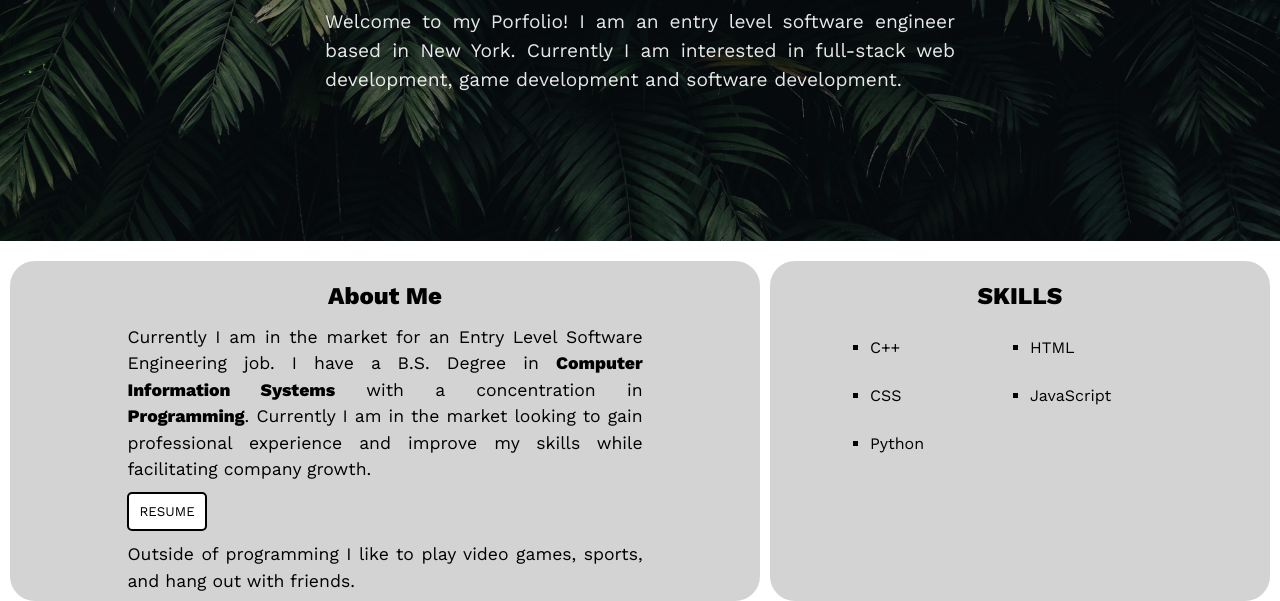
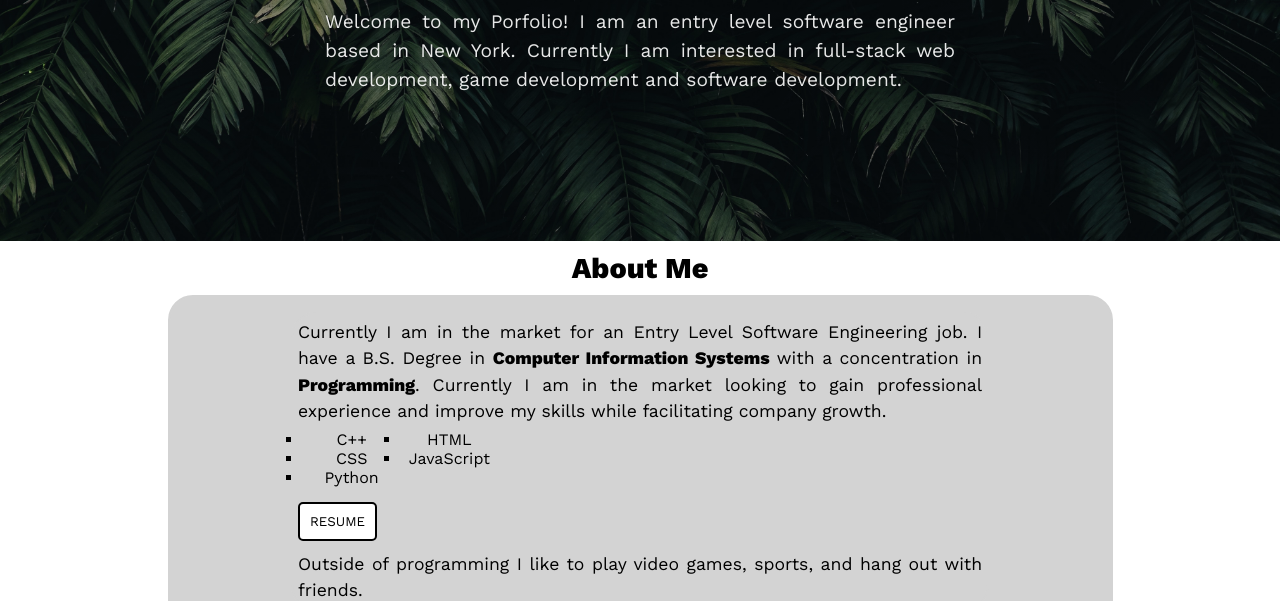
Before and after one commit to lentay-byte/lentay-byte.github.io, a plain HTML site: page index.html in a window 1280 px wide. Shown: the part 199-800 px from the top of the page. Drawn offline with nearby package versions, Linux system fonts and the light colour scheme.

Commit message:
Skills container
Deleted the skills container

```diff
--- a/index.html
+++ b/index.html
@@ -27,22 +27,15 @@
             </div>
         </div>
 
-        <section id="about-skills" class="mid-container">
+        <section class="mid-container">
+            <h2>About Me</h2>
             <div class="about">
-                <h2>About Me</h2>
+                <div class="info-align">
                     <p>Currently I am in the market for an Entry Level Software Engineering job.
                         I have a B.S. Degree in <strong>Computer Information Systems</strong> with a concentration in
                         <strong>Programming</strong>. Currently I am in the market looking to gain professional experience
-                    and improve my skills while facilitating company growth. <br>
-
-                    <button class="resume-btn">RESUME</button> <br>
-
-                    Outside of programming I like to play video games, sports, and hang out with friends.
+                        and improve my skills while facilitating company growth.
                     </p>
-
-            </div>
-            <div class="skills">
-                <h2>SKILLS</h2>
                         <ul class="skills-list">
                             <li>C++</li>
                             <li>HTML</li>
@@ -50,6 +43,15 @@
                             <li>JavaScript</li>
                             <li>Python</li>
                         </ul>
+
+                    <p>
+                        <button class="resume-btn">RESUME</button> <br>
+
+                        Outside of programming I like to play video games, sports, and hang out with friends.
+                    </p>
+
+
+                </div>
             </div>
         </section>
 
--- a/style.css
+++ b/style.css
@@ -3,6 +3,7 @@
     padding: 0;
     background-repeat: no-repeat;
     font-family: 'Work Sans', sans-serif;
+
 }
 
 /*------------- Top navigator -----------------------------*/
@@ -71,13 +72,16 @@
 
 /*-------------  About and skills section  -----------------------------*/
 .mid-container {
-    display: grid;
     height: auto;
     margin: 10px;
     min-height: 350px;
-    grid-template-columns: 3fr 2fr;
     grid-gap: 10px;
+    text-align: center;
+}
 
+.mid-container h2 {
+    font-size: 1.8em;
+    font-weight: bold;
 }
 
 .mid-container div {
@@ -86,7 +90,7 @@
     width: 100%;
     color: black;
     padding: 5px;
-
+    width: 75%;
     background-color: lightgray;
     border: solid 2px lightgray;
     border-radius: 25px;
@@ -98,41 +102,32 @@
 
 }
 
-.skills {
-    border-left: solid 5px white;
-}
-
-.about h2,
-.skills h2 {
-    text-align: center;
-    font-weight: bold;
-    padding: 14px;
+.info-align {
+    width: 70%;
+    border: solid 1px black;
 }
 
 .about p {
-    width: 70%;
-    margin: auto;
+    box-sizing: border-box;
     font-size: 1.1em;
     line-height: 1.5;
+    overflow: hidden;
     text-align: justify;
-    overflow: hidden;
 
 }
 
 .skills-list {
     display: grid;
-    margin: auto;
     grid-template-columns: 1fr 1fr;
-    width: 70%;
+    width: 30%;
     box-sizing: border-box;
-    line-height: 3em;
-    padding-left: 20px;
-
+    padding: 5px;
 
 }
 
 .skills-list li {
     list-style-type: square;
+    padding: none;
 }
 
 .resume-btn {
```
Lines whose indentation alone changed are shown as unchanged.
